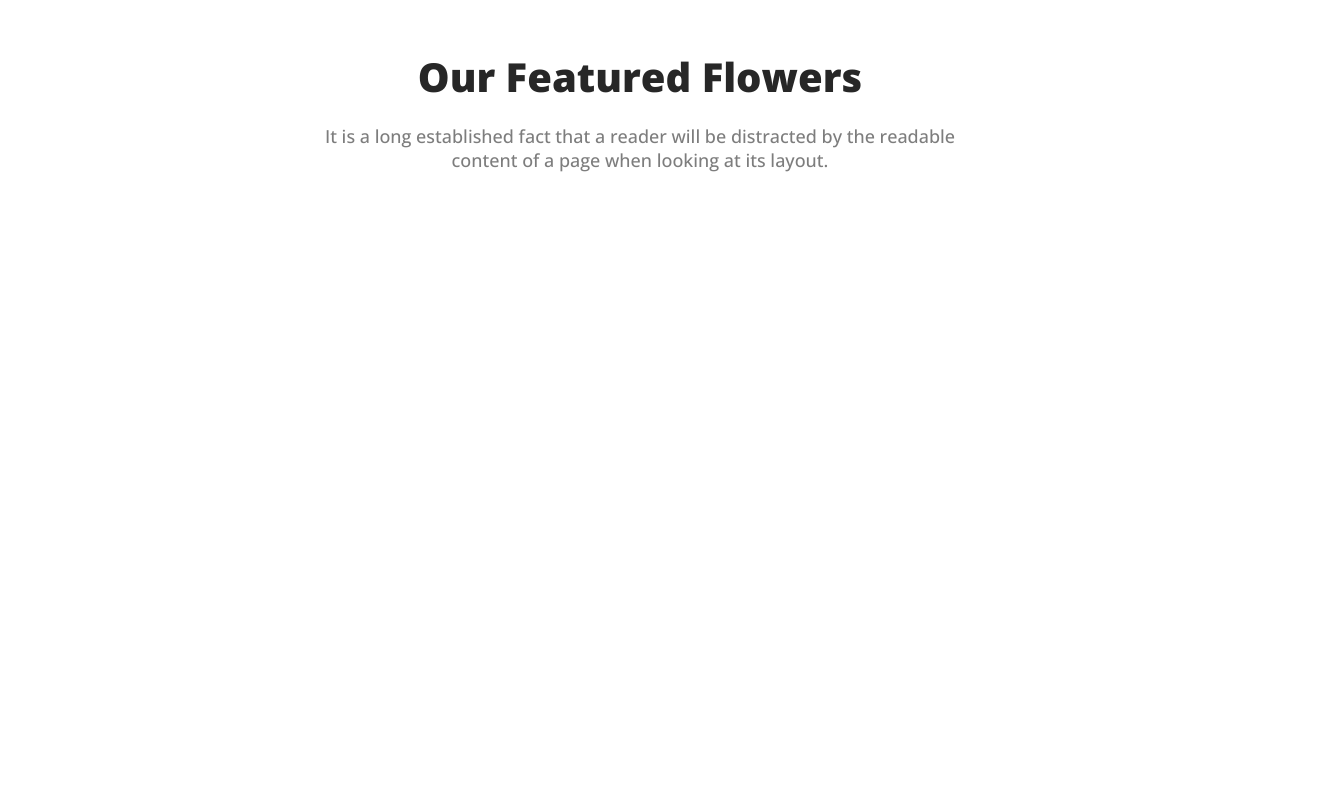
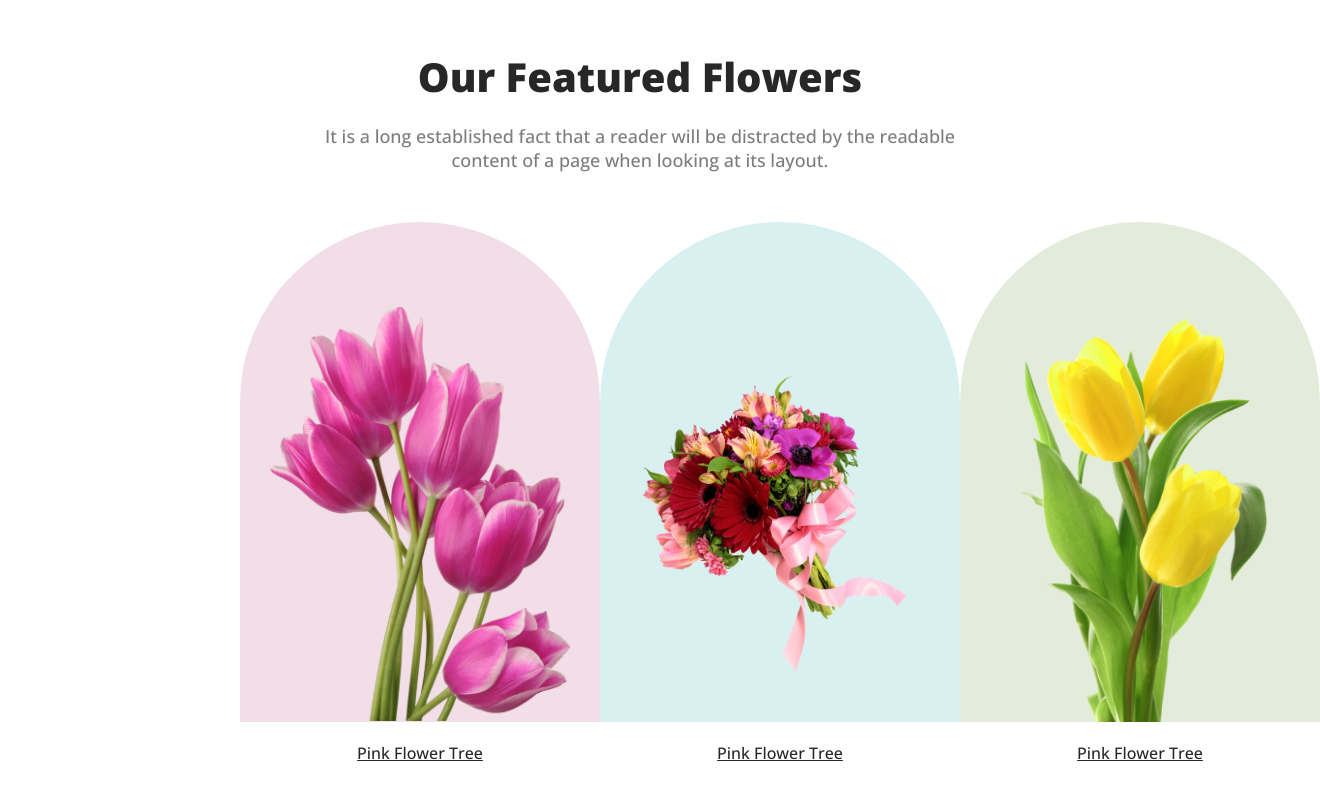
Before and after one commit to huttam6003/assignment-01, a plain HTML site: page index.html in a window 1280 px wide. Shown: the part 1066-1866 px from the top of the page, 1320 px wide, since content can reach past the window. Before the commit the page ends 1388 px from the top, so only its background shows below. Drawn offline with nearby package versions, Linux system fonts and the light colour scheme.

Commit message:
add flower tree section

```diff
--- a/index.html
+++ b/index.html
@@ -31,6 +31,7 @@
       </section>
     </header>
     <main>
+      <!-- Section titel and text  -->
       <section>
         <h2 class="section-title">Our Featured Flowers</h2>
         <p class="section-text">
@@ -38,6 +39,28 @@
           readable content of a page when looking at its layout.
         </p>
       </section>
+
+      <!-- Flower Tree section  -->
+      <section class="flower-tree">
+        <div class="tree">
+          <div class="tree-1">
+            <img src="Flower Asset/pngwing 6.png" alt="" />
+          </div>
+          <p>Pink Flower Tree</p>
+        </div>
+        <div class="tree">
+          <div class="tree-2">
+            <img src="Flower Asset/pngwing 5.png" alt="" />
+          </div>
+          <p>Pink Flower Tree</p>
+        </div>
+        <div class="tree">
+          <div class="tree-3">
+            <img src="Flower Asset/pngwing 7.png" alt="" />
+          </div>
+          <p>Pink Flower Tree</p>
+        </div>
+      </section>
     </main>
   </body>
 </html>
--- a/styles.css
+++ b/styles.css
@@ -63,3 +63,52 @@ main {
   font-weight: 400;
   margin: auto;
 }
+
+/* Flower tree section styles  */
+
+.flower-tree {
+  display: flex;
+  justify-content: space-between;
+  margin: 50px 240px;
+}
+
+.tree-1 {
+  border-radius: 300px 300px 0px 0px;
+  background: rgba(167, 33, 98, 0.15);
+  width: 360px;
+  height: 500px;
+}
+.tree-2 {
+  border-radius: 300px 300px 0px 0px;
+  background: rgba(5, 151, 160, 0.15);
+  width: 360px;
+  height: 500px;
+}
+.tree-3 {
+  border-radius: 300px 300px 0px 0px;
+  background: rgba(71, 125, 17, 0.15);
+  width: 360px;
+  height: 500px;
+}
+.tree img {
+  width: 300px;
+  display: block;
+  margin: auto;
+  text-align: center;
+}
+.tree-1 img {
+  padding-top: 85px;
+}
+.tree-2 img {
+  padding-top: 150px;
+}
+.tree-3 img {
+  padding-top: 50px;
+}
+
+.tree p {
+  color: #272727;
+  text-align: center;
+  text-decoration-line: underline;
+  margin-top: 20px;
+}
```
